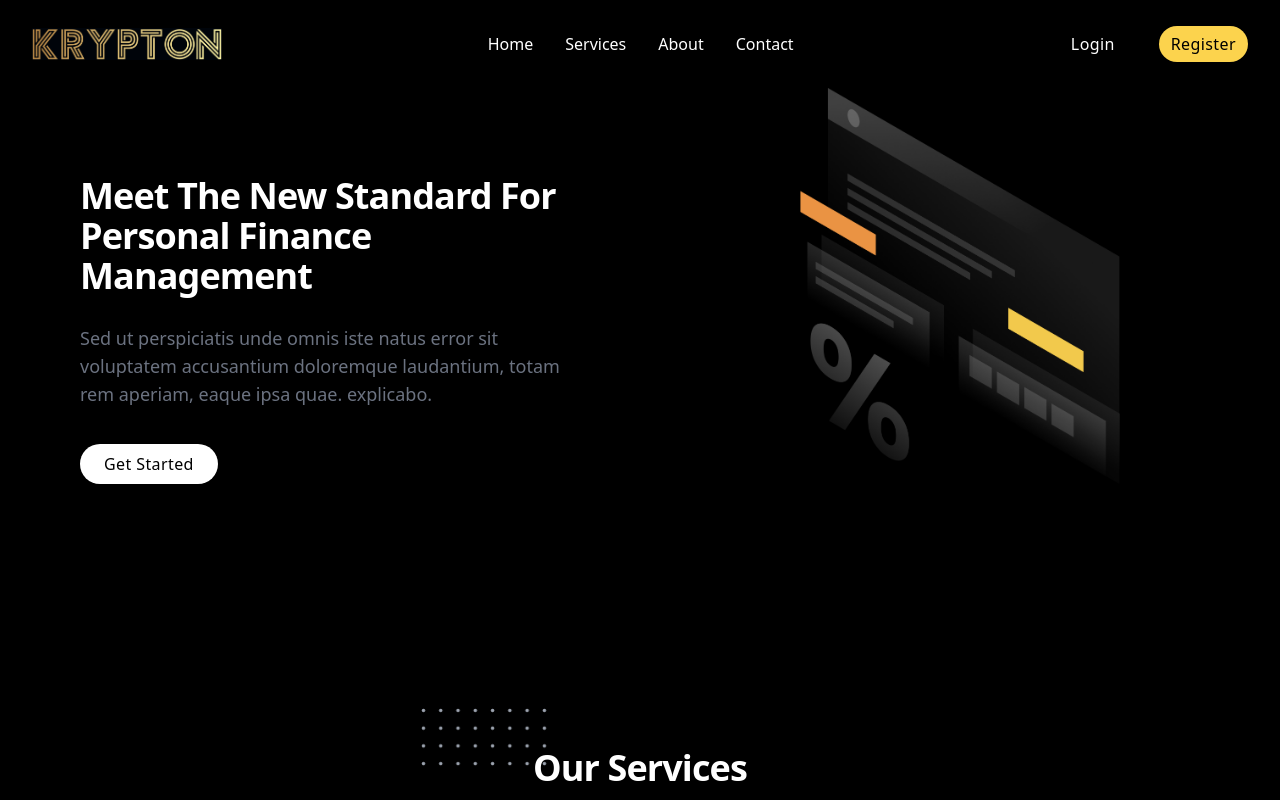
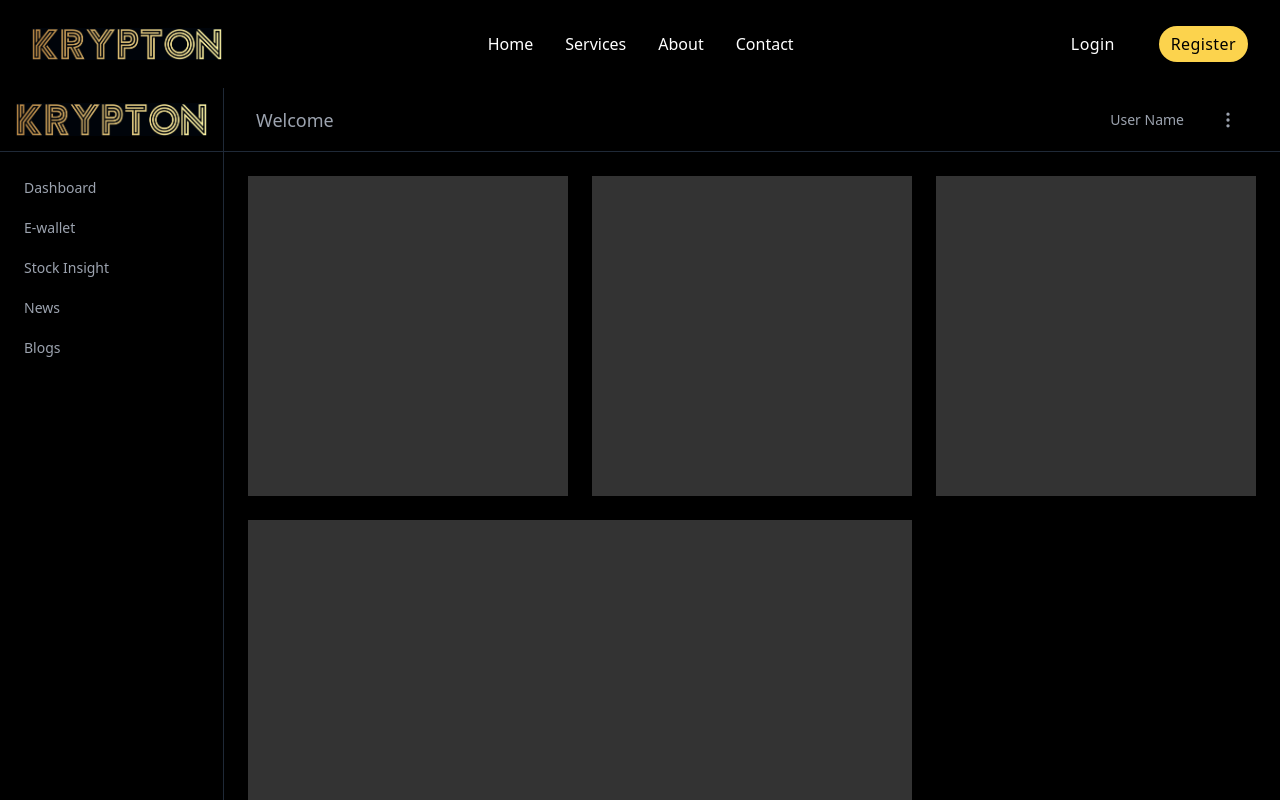
Before and after one commit to Google-Developer-Student-Club-RAIT/HackNPitch_Decoders_Krypton-Web_App, a React (Create React App) app: page / in a window 1280 px wide. Shown: the top 800 px of the page. Built offline with nearby package versions, Linux system fonts and the light colour scheme.

Commit message:
Added Dashboard

```diff
--- /dev/null
+++ b/src/Components/Dashboard.js
@@ -0,0 +1,76 @@
+
+export const Dashboard = () => {
+    return (
+        <>
+        <div class="flex w-screen h-screen text-gray-400 bg-black">
+
+        <div class="flex flex-col w-56 border-r border-gray-800">
+            <button class="relative text-sm focus:outline-none group">
+                <div class="flex items-center justify-between w-full h-16 px-4 border-b border-gray-800">
+                    <img src="kryptonlogo1.png" alt="" />
+                </div>
+
+            </button>
+            <div class="flex flex-col flex-grow p-4 overflow-auto">
+                <a class="flex items-center flex-shrink-0 h-10 px-2 text-sm font-medium rounded hover:bg-gray-800" href="#">
+                    <span class="leading-none">Dashboard</span>
+                </a>
+                <a class="flex items-center flex-shrink-0 h-10 px-2 text-sm font-medium rounded hover:bg-gray-800" href="#">
+                    <span class="leading-none">E-wallet</span>
+                </a>
+                <a class="flex items-center flex-shrink-0 h-10 px-2 text-sm font-medium rounded hover:bg-gray-800" href="#">
+                    <span class="leading-none">Stock Insight</span>
+                </a>
+                <a class="flex items-center flex-shrink-0 h-10 px-2 text-sm font-medium rounded hover:bg-gray-800" href="#">
+                    <span class="leading-none">News</span>
+                </a>
+                <a class="flex items-center flex-shrink-0 h-10 px-2 text-sm font-medium rounded hover:bg-gray-800" href="#">
+                    <span class="leading-none">Blogs</span>
+                </a>
+            </div>
+
+        </div>
+        <div class="flex flex-col flex-grow ">
+            <div class="flex items-center h-16 px-8 border-b border-gray-800">
+                <h1 class="text-lg font-medium">Welcome</h1>
+                <button class="flex items-center justify-center h-10 px-4 ml-auto text-sm font-medium rounded hover:bg-gray-800">
+                    User Name
+                </button>
+                <button class="relative ml-2 text-sm focus:outline-none group">
+                    <div class="flex items-center justify-between w-10 h-10 rounded hover:bg-gray-800">
+                        <svg class="w-5 h-5 mx-auto" xmlns="http://www.w3.org/2000/svg" fill="none" viewBox="0 0 24 24" stroke="currentColor">
+                            <path stroke-linecap="round" stroke-linejoin="round" stroke-width="2" d="M12 5v.01M12 12v.01M12 19v.01M12 6a1 1 0 110-2 1 1 0 010 2zm0 7a1 1 0 110-2 1 1 0 010 2zm0 7a1 1 0 110-2 1 1 0 010 2z" />
+                        </svg>
+                    </div>
+                </button>
+            </div>
+            <div class="flex-grow p-6 bg-black">
+                <div class="grid grid-cols-3 grid-rows-1 grid-flow-row gap-6">
+                    <div class="h-80 flex-grow col-span-1 bg-white opacity-20 "></div>
+                    <div class="h-80 flex-grow col-span-1 bg-white opacity-20"></div>
+                    <div class="h-80 flex-grow row-span-2 bg-white opacity-20"></div>
+                    <div class="h-80 flex-grow col-span-2 bg-white opacity-20"></div>
+
+                </div>
+            </div>
+        </div>
+
+</div>
+
+        </>
+    )
+}
+
+
+// .parent {
+//     display: grid;
+//     grid-template-columns: repeat(3, 1fr);
+//     grid-template-rows: 1fr fr;
+//     grid-column-gap: px;
+//     grid-row-gap: 0px;
+//     }
+
+//     .div1 { grid-area: 1 / 1 / 2 / 2; }
+//     .div2 { grid-area: 1 / 2 / 2 / 3; }
+//     .div3 { grid-area: 1 / 3 / 3 / 4; }
+//     .div4 { grid-area: 2 / 1 / 3 / 3; }
--- a/src/Pages/main/Main.js
+++ b/src/Pages/main/Main.js
@@ -1,15 +1,18 @@
 import React from 'react'
 import { Nav } from '../../Components/Navbar'
+import { Dashboard } from '../../Components/Dashboard';
 import { Content } from '../../Components/Content';
 import { Service } from '../../Components/Service';
 import {About} from '../../Components/About';
 import { Contact } from '../../Components/Contact';
 import { Footer } from '../../Components/Footer';
 
+
 function Main() {
     return (
         <div className = "bg-black ">
             <Nav />
+            <Dashboard/>
             <Content />
             <Service />
             <About />
```
